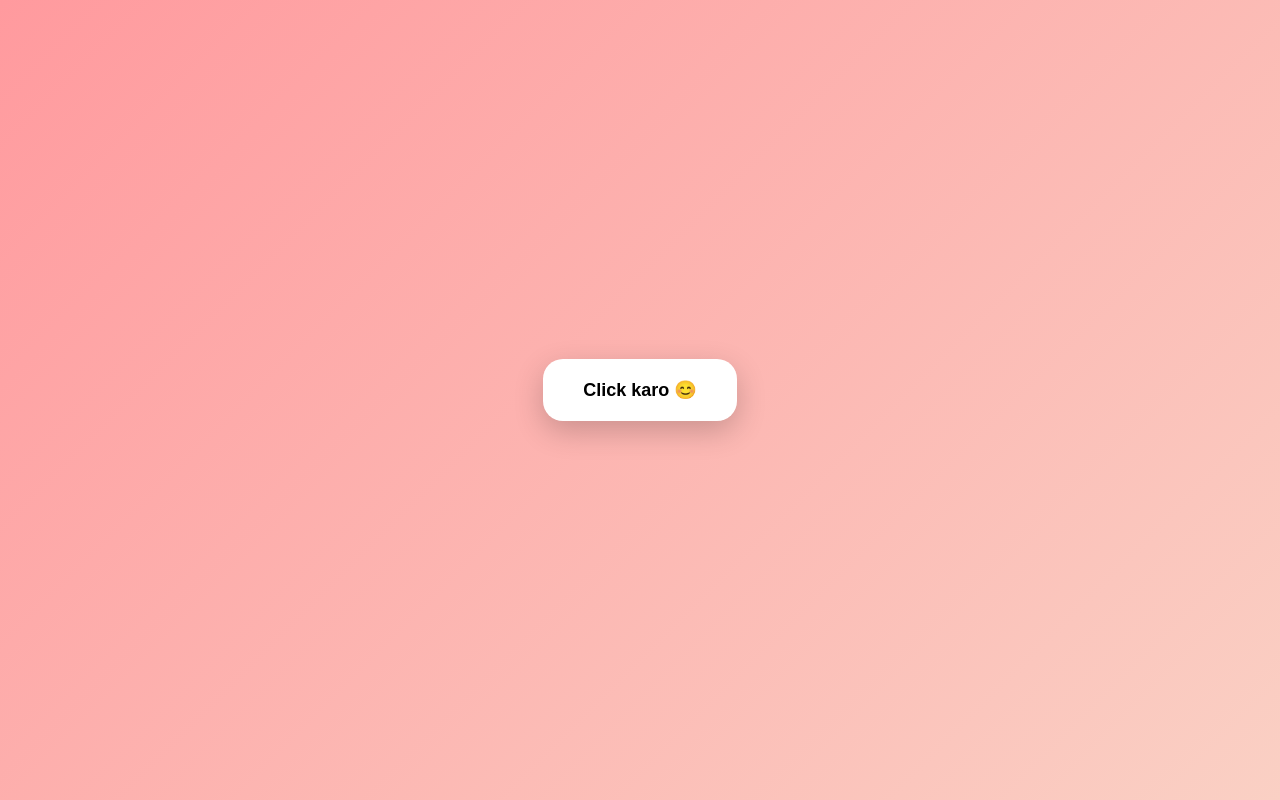
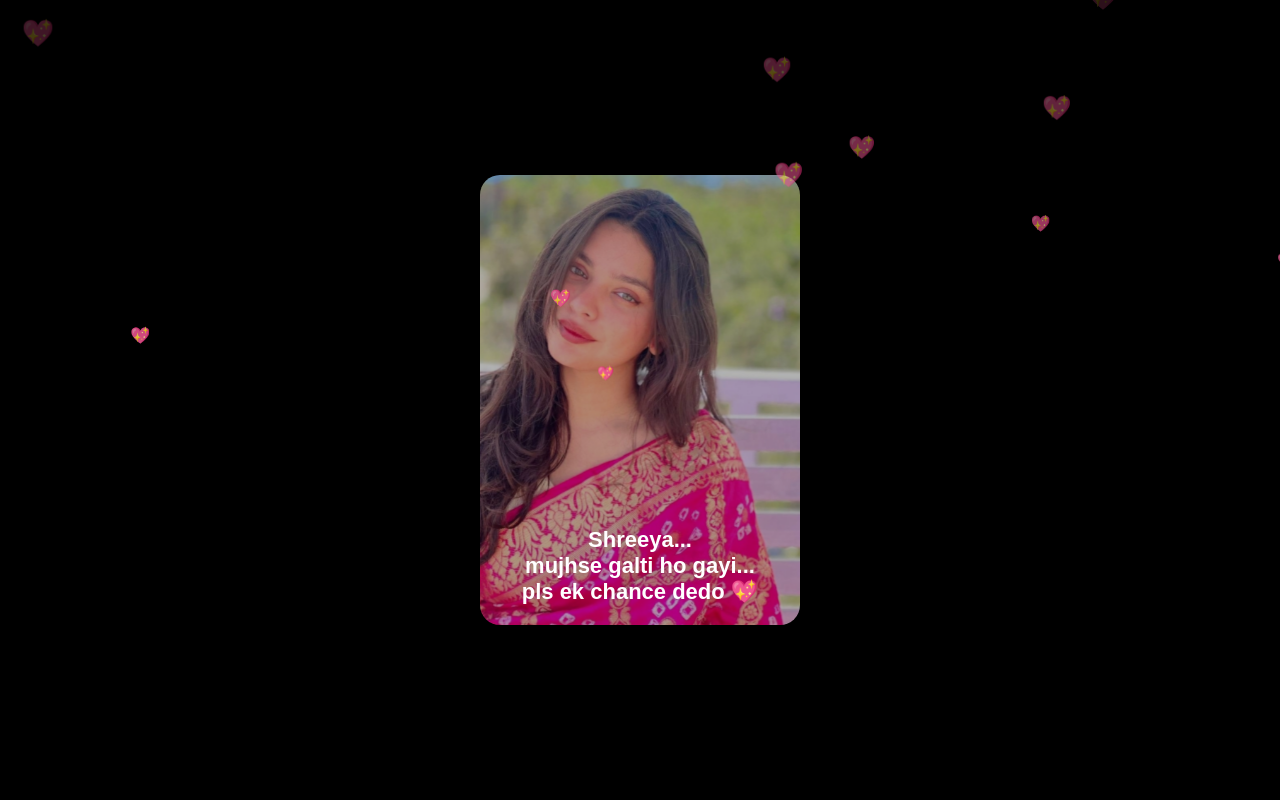
Before and after one commit to ayush19560123-hue/Sorry-card, a plain HTML site: page index.html in a window 1280 px wide. Drawn offline with Linux system fonts and the light colour scheme.

Commit message:
Update index.html

```diff
--- a/index.html
+++ b/index.html
@@ -1,110 +1,111 @@
 <!DOCTYPE html>
-<html lang="en">
+<html>
 <head>
-<meta charset="UTF-8" />
-<meta name="viewport" content="width=device-width, initial-scale=1.0"/>
   <title>For Shreeya 💖</title>
 
   <style>
     body {
       margin: 0;
       height: 100vh;
-    background: linear-gradient(135deg, #ff9a9e, #fad0c4);
       display: flex;
       justify-content: center;
       align-items: center;
-    font-family: 'Poppins', sans-serif;
+      background: black;
+      font-family: Arial;
       overflow: hidden;
     }
 
-  .box {
-    padding: 20px 40px;
-    background: white;
+    .container {
+      position: relative;
+      width: 320px;
+      height: 450px;
       border-radius: 20px;
-    font-size: 18px;
-    font-weight: bold;
-    cursor: pointer;
-    transition: 0.4s;
-    box-shadow: 0 10px 30px rgba(0,0,0,0.2);
-    animation: float 2s infinite ease-in-out;
+      overflow: hidden;
+      box-shadow: 0 20px 60px rgba(0,0,0,0.8);
     }
 
-  .box:hover {
-    transform: scale(1.1);
-    background: #ffe4e6;
+    .container img {
+      width: 100%;
+      height: 100%;
+      object-fit: cover;
+      filter: brightness(70%);
+      animation: zoom 6s infinite alternate;
     }
 
-  @keyframes float {
-    0%,100% { transform: translateY(0); }
-    50% { transform: translateY(-10px); }
+    @keyframes zoom {
+      from { transform: scale(1); }
+      to { transform: scale(1.1); }
     }
 
-  .message {
+    .text {
       position: absolute;
-    font-size: 30px;
+      bottom: 20px;
+      width: 100%;
+      text-align: center;
+      color: white;
+      font-size: 22px;
       font-weight: bold;
-    color: white;
-    text-align: center;
-    opacity: 0;
-    transform: scale(0);
-    transition: 0.6s;
-  }
-
-  .show {
-    opacity: 1;
-    transform: scale(1.2);
     }
 
     .heart {
       position: absolute;
       color: red;
-    font-size: 20px;
-    animation: fly 3s linear infinite;
+      animation: float 4s linear infinite;
     }
 
-  @keyframes fly {
-    0% {
-      transform: translateY(0) scale(1);
-      opacity: 1;
-    }
-    100% {
-      transform: translateY(-600px) scale(1.5);
-      opacity: 0;
-    }
+    @keyframes float {
+      0% { transform: translateY(0); opacity: 1; }
+      100% { transform: translateY(-500px); opacity: 0; }
     }
   </style>
 </head>
 
 <body>
 
-<div class="box" onclick="showLove()">
-  Click karo 😊
-</div>
+<div class="container">
+  <!-- ✅ TERA ORIGINAL IMAGE NAME -->
+  <img src="IMG_20260328_010529.jpg">
 
-<div class="message" id="msg">
-  Shreeya pls ek chance dedo 💖
+  <div class="text" id="text"></div>
 </div>
 
 <script>
-  function showLove() {
-    document.querySelector('.box').style.display = 'none';
+  const lines = [
+    "Shreeya...",
+    "mujhse galti ho gayi...",
+    "pls ek chance dedo 💖"
+  ];
 
-    const msg = document.getElementById('msg');
-    msg.classList.add('show');
+  let i = 0, j = 0;
 
-    // hearts animation
-    for(let i = 0; i < 30; i++) {
-      let heart = document.createElement('div');
-      heart.className = 'heart';
-      heart.innerHTML = '💖';
-      heart.style.left = Math.random() * 100 + 'vw';
-      heart.style.fontSize = (Math.random() * 20 + 10) + 'px';
-      heart.style.animationDuration = (Math.random() * 2 + 2) + 's';
+  function typeEffect() {
+    if (i < lines.length) {
+      let current = lines[i];
+      if (j < current.length) {
+        document.getElementById("text").innerHTML += current[j];
+        j++;
+        setTimeout(typeEffect, 60);
+      } else {
+        document.getElementById("text").innerHTML += "<br>";
+        i++; j = 0;
+        setTimeout(typeEffect, 800);
+      }
+    }
+  }
+
+  typeEffect();
+
+  // 💖 hearts animation
+  setInterval(() => {
+    let heart = document.createElement("div");
+    heart.className = "heart";
+    heart.innerHTML = "💖";
+    heart.style.left = Math.random() * 100 + "vw";
+    heart.style.fontSize = (Math.random() * 20 + 10) + "px";
     document.body.appendChild(heart);
 
-      setTimeout(() => heart.remove(), 3000);
-    }
-  }
+    setTimeout(() => heart.remove(), 4000);
+  }, 300);
 </script>
 
 </body>
```
Lines whose indentation alone changed are shown as unchanged.
